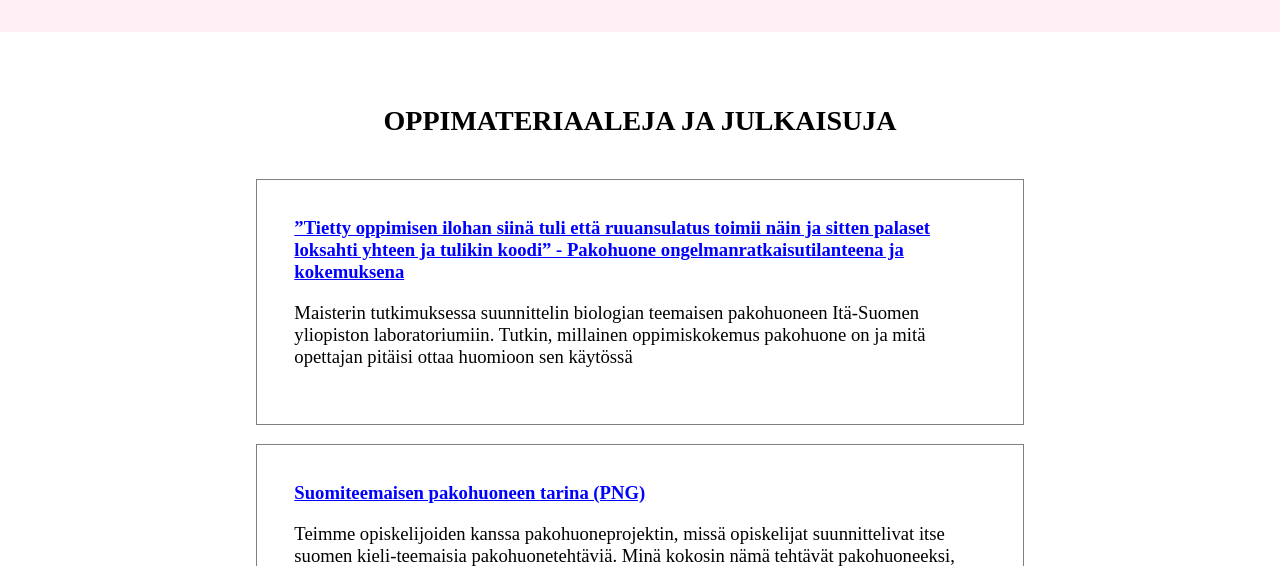
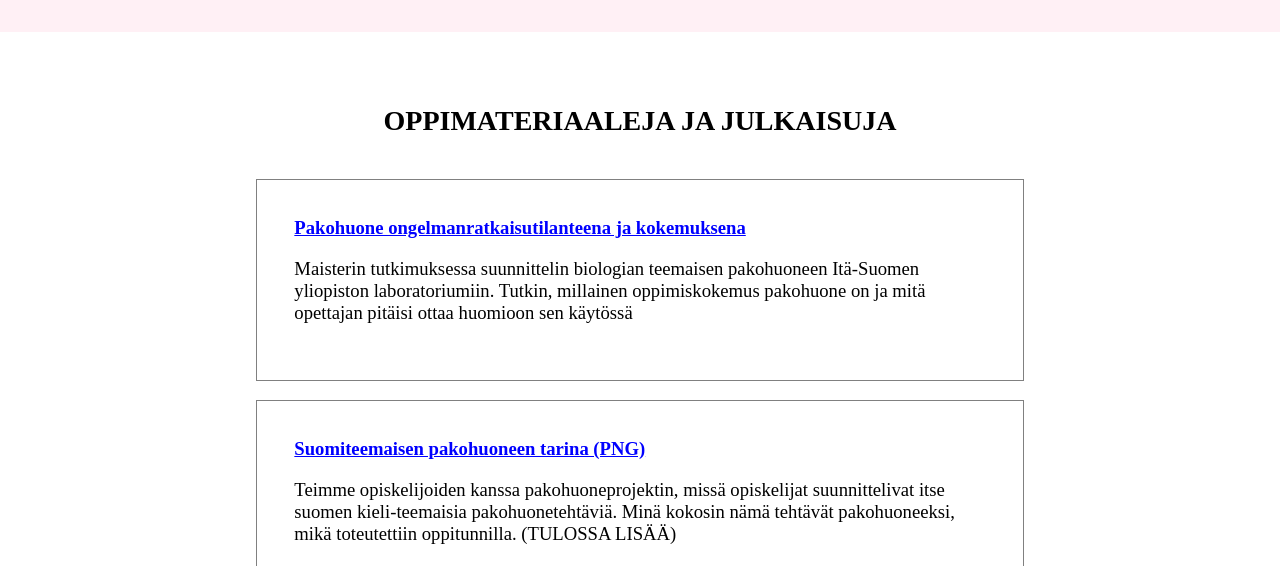
Before and after one commit to emkat-oja/CV, a plain HTML site: page oppimateriaaleja.html in a window 1280 px wide. Shown: the part 234-800 px from the top of the page. Drawn offline with Linux system fonts and the light colour scheme; a web font is replaced by a local one.

Commit message:
Update oppimateriaaleja.html

```diff
--- a/oppimateriaaleja.html
+++ b/oppimateriaaleja.html
@@ -31,7 +31,7 @@
 <h2> OPPIMATERIAALEJA JA JULKAISUJA</h2>
 
 <article>
-    <strong><a href="https://erepo.uef.fi/items/008fb091-9ff6-4c0d-a372-c938b030cf00">”Tietty oppimisen ilohan siinä tuli että ruuansulatus toimii näin ja sitten palaset loksahti yhteen ja tulikin koodi” - Pakohuone ongelmanratkaisutilanteena ja kokemuksena</a></strong>
+    <strong><a href="https://erepo.uef.fi/items/008fb091-9ff6-4c0d-a372-c938b030cf00">Pakohuone ongelmanratkaisutilanteena ja kokemuksena</a></strong>
 
     <p> Maisterin tutkimuksessa suunnittelin biologian teemaisen pakohuoneen Itä-Suomen yliopiston laboratoriumiin. Tutkin, millainen oppimiskokemus pakohuone on ja mitä opettajan pitäisi ottaa huomioon sen käytössä</p>
 
```
